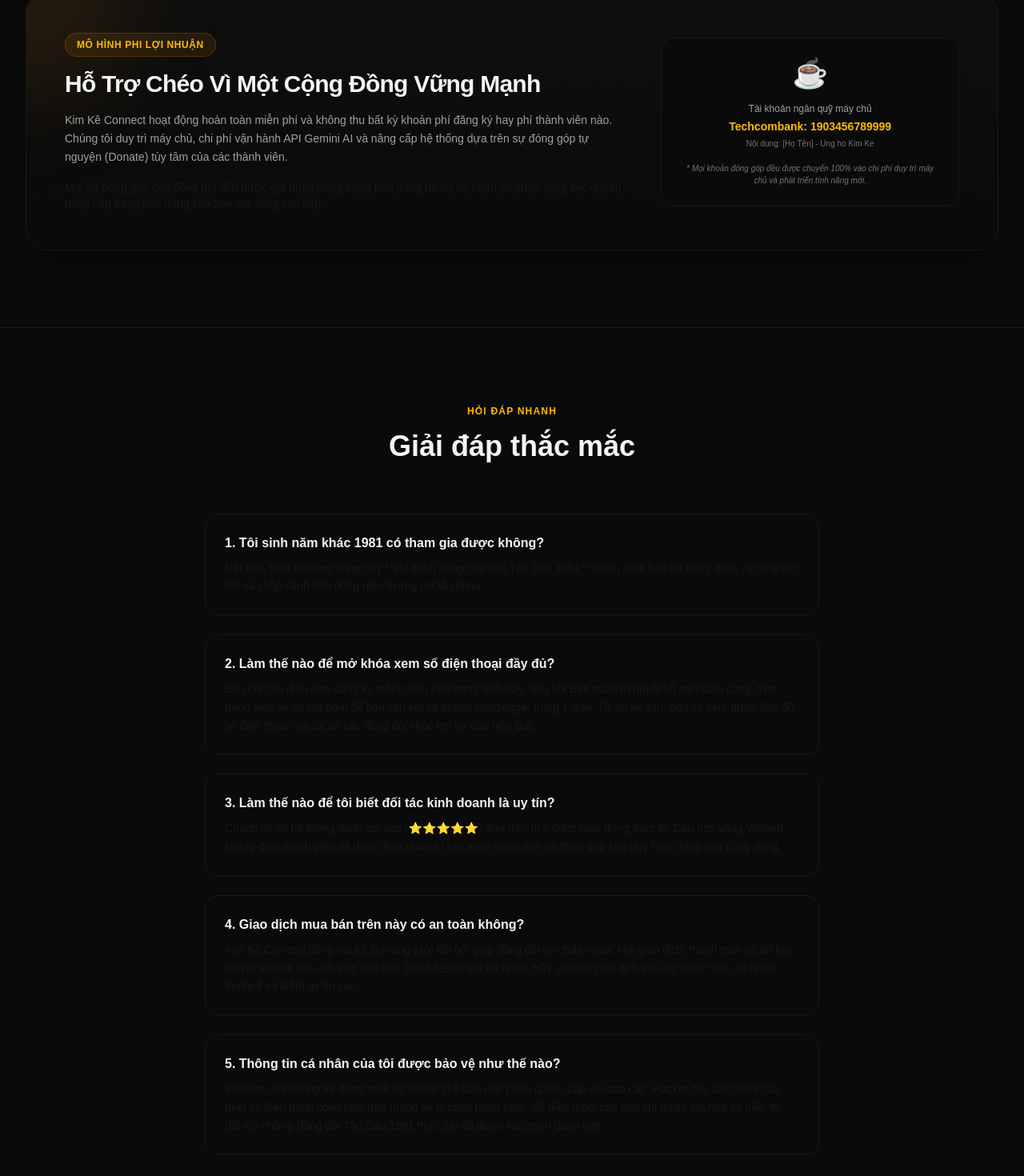
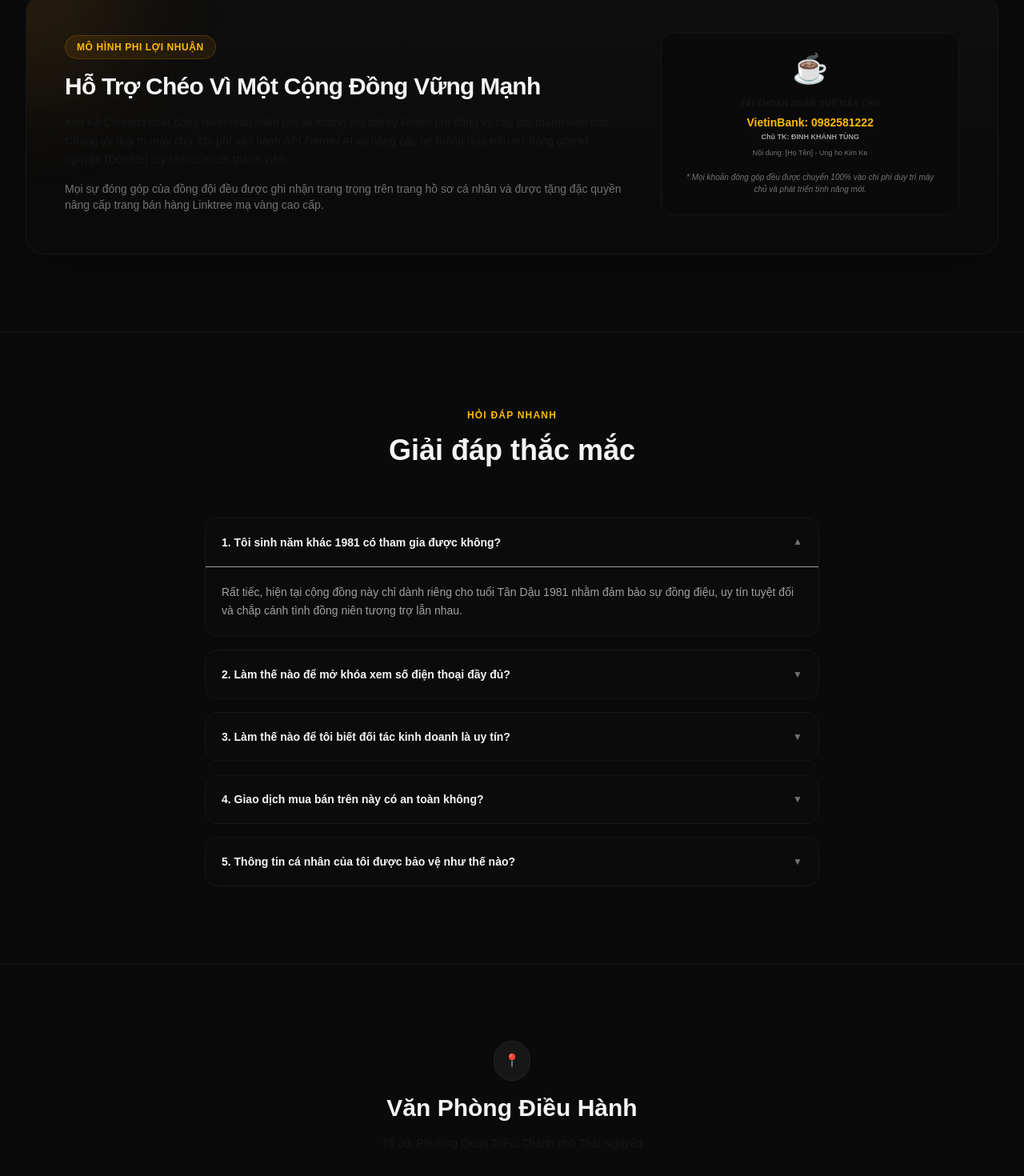
Before and after one commit to dinhkhanhtung/bottandau, a Next.js app: page / in a window 1280 px wide. Shown: the part 2080-3550 px from the top of the page at 80% size. Built offline with nearby package versions, Linux system fonts and the light colour scheme.

Commit message:
feat: update to real VietinBank bank account, integrate FaqSection client accordion, and update Facebook Group name in footer

```diff
--- a/src/app/api/webhook/route.ts
+++ b/src/app/api/webhook/route.ts
@@ -313,8 +313,8 @@ export async function POST(request: Request) {
                 responseText += `\n\n🔒 Bạn chưa đăng ký thành viên hoặc chưa liên kết tài khoản nên thông tin liên hệ bị ẩn bớt. Đăng ký gia nhập miễn phí tại: ${appUrl}/dang-ky để mở khóa xem thông tin đầy đủ.`;
               }
 
-              // Lời kêu gọi Donate tinh tế
-              responseText += `\n\n---\n🐓 Kim Kê Connect hoạt động phi lợi nhuận và miễn phí. Nếu kết nối này hữu ích, hãy cân nhắc ủng hộ (donate) một chút "trà nước" để cùng Ban quản trị duy trì máy chủ nhé!\n👉 TK Quỹ: 1903456789999 - Techcombank (Nội dung: [Họ Tên] - Ung ho Kim Ke)`;
+              // 🌟 Bổ sung lời kêu gọi Donate tinh tế (Đúng thời điểm)
+              responseText += `\n\n---\n🐓 Kim Kê Connect hoạt động phi lợi nhuận và miễn phí. Nếu kết nối này hữu ích, hãy cân nhắc ủng hộ (donate) một chút "trà nước" để cùng Ban quản trị duy trì máy chủ nhé!\n👉 TK Quỹ: 0982581222 - VietinBank (Chủ TK: Đinh Khánh Tùng - Nội dung: [Họ Tên] - Ung ho Kim Ke)`;
 
               await sendTextMessage(senderId, responseText);
             }
--- a/src/app/page.tsx
+++ b/src/app/page.tsx
@@ -1,4 +1,5 @@
 import PhoneMockup from '@/components/PhoneMockup';
+import FaqSection from '@/components/FaqSection';
 
 export const revalidate = 3600; // Cache trang chủ tĩnh trong 1 giờ
 
@@ -16,7 +17,7 @@ export default async function HomePage() {
       <section className="mx-auto max-w-7xl px-4 sm:px-6 lg:px-8 pt-10 pb-16 sm:pt-16 sm:pb-24">
         <div className="grid grid-cols-1 lg:grid-cols-12 gap-8 lg:gap-12 items-center">
 
-          {/* Cột trái: Tiêu đề & Nội dung thuyết phục (Đồng bộ bản cũ) */}
+          {/* Cột trái: Tiêu đề & Nội dung thuyết phục */}
           <div className="lg:col-span-7 text-left space-y-4 sm:space-y-6">
             <div className="inline-flex rounded-full bg-amber-500/10 px-4 py-2 text-xs font-extrabold text-amber-400 ring-1 ring-inset ring-amber-500/20 uppercase tracking-widest">
               🐓 Tân Dậu Việt - Chắp Cánh Tình Đồng niên
@@ -71,7 +72,7 @@ export default async function HomePage() {
               </div>
             </div>
 
-            {/* Render component PhoneMockup giả lập chat */}
+            {/* PhoneMockup */}
             <PhoneMockup />
           </div>
 
@@ -105,7 +106,7 @@ export default async function HomePage() {
       </section>
 
       {/* ========================================================
-          3. BENTO GRID FEATURES: TÍNH NĂNG ƯU VIỆT (Học tập bản cũ)
+          3. BENTO GRID FEATURES: TÍNH NĂNG ƯU VIỆT
          ======================================================== */}
       <section className="mx-auto max-w-7xl px-4 sm:px-6 lg:px-8 py-16 sm:py-24">
         <div className="text-center max-w-3xl mx-auto mb-16 space-y-4">
@@ -162,7 +163,7 @@ export default async function HomePage() {
       </section>
 
       {/* ========================================================
-          4. DONATE MISSION: SỨ MỆNH ĐỒNG HÀNH & DUY TRÌ (Học tập bản cũ)
+          4. DONATE MISSION: SỨ MỆNH ĐỒNG HÀNH & DUY TRÌ
          ======================================================== */}
       <section className="mx-auto max-w-7xl px-4 sm:px-6 lg:px-8 py-16 sm:py-24 border-t border-neutral-900">
         <div className="relative rounded-3xl border border-neutral-850 bg-gradient-to-b from-neutral-900/40 to-neutral-950/60 p-8 sm:p-12 overflow-hidden shadow-2xl">
@@ -176,20 +177,22 @@ export default async function HomePage() {
               <h2 className="text-2xl sm:text-3xl font-black text-neutral-100 tracking-tight">
                 Hỗ Trợ Chéo Vì Một Cộng Đồng Vững Mạnh
               </h2>
-              <p className="text-xs sm:text-sm text-neutral-400 leading-relaxed">
+              <p className="text-xs sm:text-sm text-neutral-450 leading-relaxed">
                 Kim Kê Connect hoạt động hoàn toàn miễn phí và không thu bất kỳ khoản phí đăng ký hay phí thành viên nào. Chúng tôi duy trì máy chủ, chi phí vận hành API Gemini AI và nâng cấp hệ thống dựa trên sự đóng góp tự nguyện (Donate) tùy tâm của các thành viên.
               </p>
-              <p className="text-xs sm:text-sm text-neutral-450">
+              <p className="text-xs sm:text-sm text-neutral-500">
                 Mọi sự đóng góp của đồng đội đều được ghi nhận trang trọng trên trang hồ sơ cá nhân và được tặng đặc quyền nâng cấp trang bán hàng Linktree mạ vàng cao cấp.
               </p>
             </div>
 
+            {/* STK được sửa thành STK VietinBank thật của anh Đinh Khánh Tùng */}
             <div className="lg:w-1/3 w-full bg-neutral-950 border border-neutral-850 p-6 rounded-2xl flex flex-col justify-center gap-4 text-center">
               <span className="text-4xl">☕</span>
               <div>
-                <p className="text-xs text-neutral-400 font-medium">Tài khoản ngân quỹ máy chủ</p>
-                <p className="text-sm font-black text-amber-400 mt-1">Techcombank: 1903456789999</p>
-                <p className="text-[10px] text-neutral-500 mt-1">Nội dung: [Họ Tên] - Ung ho Kim Ke</p>
+                <p className="text-[10px] text-neutral-450 font-bold uppercase tracking-wider">Tài khoản ngân quỹ máy chủ</p>
+                <p className="text-sm font-black text-amber-400 mt-1.5">VietinBank: 0982581222</p>
+                <p className="text-[9px] text-neutral-400 font-extrabold mt-0.5">Chủ TK: ĐINH KHÁNH TÙNG</p>
+                <p className="text-[9px] text-neutral-500 mt-1.5">Nội dung: [Họ Tên] - Ung ho Kim Ke</p>
               </div>
               <p className="text-[10px] text-neutral-500 italic">
                 * Mọi khoản đóng góp đều được chuyển 100% vào chi phí duy trì máy chủ và phát triển tính năng mới.
@@ -200,7 +203,7 @@ export default async function HomePage() {
       </section>
 
       {/* ========================================================
-          5. FAQ SECTION: CÂU HỎI THƯỜNG GẶP (Học tập bản cũ)
+          5. FAQ SECTION: CÂU HỎI THƯỜNG GẶP (Học tập bản cũ - FaqSection Accordion)
          ======================================================== */}
       <section className="mx-auto max-w-7xl px-4 sm:px-6 lg:px-8 py-16 sm:py-24 border-t border-neutral-900">
         <div className="text-center mb-16 space-y-4">
@@ -208,46 +211,12 @@ export default async function HomePage() {
           <p className="text-3xl font-black text-neutral-100 sm:text-4xl">Giải đáp thắc mắc</p>
         </div>
 
-        <div className="mx-auto max-w-3xl space-y-6">
-          <div className="rounded-2xl border border-neutral-850 bg-neutral-900/10 p-5 sm:p-6 space-y-2">
-            <h3 className="text-sm sm:text-base font-bold text-neutral-100">1. Tôi sinh năm khác 1981 có tham gia được không?</h3>
-            <p className="text-xs sm:text-sm text-neutral-450 leading-relaxed">
-              Rất tiếc, hiện tại cộng đồng này **chỉ dành riêng cho tuổi Tân Dậu 1981** nhằm đảm bảo sự đồng điệu, uy tín tuyệt đối và chắp cánh tình đồng niên tương trợ lẫn nhau.
-            </p>
-          </div>
-
-          <div className="rounded-2xl border border-neutral-850 bg-neutral-900/10 p-5 sm:p-6 space-y-2">
-            <h3 className="text-sm sm:text-base font-bold text-neutral-100">2. Làm thế nào để mở khóa xem số điện thoại đầy đủ?</h3>
-            <p className="text-xs sm:text-sm text-neutral-450 leading-relaxed">
-              Bạn chỉ cần điền đơn đăng ký thành viên trên trang web này. Sau khi Ban quản trị duyệt hồ sơ thành công, trên trang web sẽ có nút bấm để bạn liên kết tài khoản Messenger trong 1 giây. Từ đó về sau, bạn sẽ xem được đầy đủ số điện thoại của tất cả các đồng đội khác khi tra cứu trên Bot.
-            </p>
-          </div>
-
-          <div className="rounded-2xl border border-neutral-850 bg-neutral-900/10 p-5 sm:p-6 space-y-2">
-            <h3 className="text-sm sm:text-base font-bold text-neutral-100">3. Làm thế nào để tôi biết đối tác kinh doanh là uy tín?</h3>
-            <p className="text-xs sm:text-sm text-neutral-450 leading-relaxed">
-              Chúng tôi có hệ thống đánh giá sao (⭐⭐⭐⭐⭐) dựa trên tích điểm hoạt động thực tế. Dấu tích vàng Verified khẳng định thành viên đã được Ban quản trị xác minh danh tính và đóng góp cho quỹ hoạt động của cộng đồng.
-            </p>
-          </div>
-
-          <div className="rounded-2xl border border-neutral-850 bg-neutral-900/10 p-5 sm:p-6 space-y-2">
-            <h3 className="text-sm sm:text-base font-bold text-neutral-100">4. Giao dịch mua bán trên này có an toàn không?</h3>
-            <p className="text-xs sm:text-sm text-neutral-450 leading-relaxed">
-              Kim Kê Connect đóng vai trò là mạng lưới kết nối giúp đồng đội tìm thấy nhau. Mọi giao dịch, thanh toán sẽ do hai bên tự liên hệ trao đổi trực tiếp qua Zalo/Messenger cá nhân. Hãy ưu tiên giao dịch với các thành viên có nhãn Verified và điểm uy tín cao.
-            </p>
-          </div>
-
-          <div className="rounded-2xl border border-neutral-850 bg-neutral-900/10 p-5 sm:p-6 space-y-2">
-            <h3 className="text-sm sm:text-base font-bold text-neutral-100">5. Thông tin cá nhân của tôi được bảo vệ như thế nào?</h3>
-            <p className="text-xs sm:text-sm text-neutral-450 leading-relaxed">
-              Website của chúng tôi được thiết kế với cơ chế bảo mật phân quyền cấp cột cao cấp. Hacker hay các robot cào quét số điện thoại công khai trên mạng sẽ bị chặn hoàn toàn. Số điện thoại của bạn chỉ được mã hóa và hiển thị đối với những đồng đội Tân Dậu 1981 thực thụ đã được xác minh danh tính.
-            </p>
-          </div>
-        </div>
+        {/* FaqSection Client Accordion Component */}
+        <FaqSection />
       </section>
 
       {/* ========================================================
-          📍 SECTION OFFICE: VĂN PHÒNG ĐIỀU HÀNH (Học tập bản cũ)
+          📍 SECTION OFFICE: VĂN PHÒNG ĐIỀU HÀNH
          ======================================================== */}
       <section className="mx-auto max-w-7xl px-4 sm:px-6 lg:px-8 py-16 sm:py-24 border-t border-neutral-900 text-center">
         <div className="max-w-3xl mx-auto space-y-4 mb-12">
@@ -271,7 +240,7 @@ export default async function HomePage() {
       </section>
 
       {/* ========================================================
-          👣 FOOTER CHI TIẾT & UY TÍN (Học tập bản cũ)
+          👣 FOOTER CHI TIẾT & UY TÍN
          ======================================================== */}
       <footer className="border-t border-neutral-900 bg-neutral-950/60 py-16 text-xs text-neutral-400">
         <div className="mx-auto max-w-7xl px-4 sm:px-6 lg:px-8 grid grid-cols-1 md:grid-cols-3 gap-12 text-left">
@@ -310,8 +279,9 @@ export default async function HomePage() {
                 </a>
               </li>
               <li>
+                {/* 🌟 Đã sửa thành "Kết Nối Tân Dậu Toàn Cầu" theo đúng yêu cầu */}
                 • <a href="https://facebook.com" target="_blank" rel="noopener noreferrer" className="hover:text-amber-400 transition-colors">
-                  Facebook Group Cộng Đồng 1981
+                  Facebook Group Kết Nối Tân Dậu Toàn Cầu
                 </a>
               </li>
               <li>
--- /dev/null
+++ b/src/components/FaqSection.tsx
@@ -0,0 +1,71 @@
+"use client";
+
+import React, { useState } from 'react';
+
+interface FaqItem {
+  q: string;
+  a: string;
+}
+
+export default function FaqSection() {
+  const [openIndex, setOpenIndex] = useState<number | null>(0); // Mặc định mở sẵn câu 1 (index 0)
+
+  const faqs: FaqItem[] = [
+    {
+      q: "1. Tôi sinh năm khác 1981 có tham gia được không?",
+      a: "Rất tiếc, hiện tại cộng đồng này chỉ dành riêng cho tuổi Tân Dậu 1981 nhằm đảm bảo sự đồng điệu, uy tín tuyệt đối và chắp cánh tình đồng niên tương trợ lẫn nhau."
+    },
+    {
+      q: "2. Làm thế nào để mở khóa xem số điện thoại đầy đủ?",
+      a: "Bạn chỉ cần điền đơn đăng ký thành viên trên trang web này. Sau khi Ban quản trị duyệt hồ sơ thành công, trên trang web sẽ có nút bấm để bạn liên kết tài khoản Messenger trong 1 giây. Từ đó về sau, bạn sẽ xem được đầy đủ số điện thoại của tất cả các đồng đội khác khi tra cứu trên Bot."
+    },
+    {
+      q: "3. Làm thế nào để tôi biết đối tác kinh doanh là uy tín?",
+      a: "Chúng tôi có hệ thống đánh giá sao (⭐⭐⭐⭐⭐) dựa trên tích điểm hoạt động thực tế. Dấu tích vàng Verified khẳng định thành viên đã được Ban quản trị xác minh danh tính và đóng góp cho quỹ hoạt động của cộng đồng."
+    },
+    {
+      q: "4. Giao dịch mua bán trên này có an toàn không?",
+      a: "Kim Kê Connect đóng vai trò là mạng lưới kết nối giúp đồng đội tìm thấy nhau. Mọi giao dịch, thanh toán sẽ do hai bên tự liên hệ trao đổi trực tiếp qua Zalo/Messenger cá nhân. Hãy ưu tiên giao dịch với các thành viên có nhãn Verified và điểm uy tín cao."
+    },
+    {
+      q: "5. Thông tin cá nhân của tôi được bảo vệ như thế nào?",
+      a: "Website của chúng tôi được thiết kế với cơ chế bảo mật phân quyền cấp cột cao cấp. Hacker hay các robot cào quét số điện thoại công khai trên mạng sẽ bị chặn hoàn toàn. Số điện thoại của bạn chỉ được mã hóa và hiển thị đối với những đồng đội Tân Dậu 1981 thực thụ đã được xác minh danh tính."
+    }
+  ];
+
+  return (
+    <div className="mx-auto max-w-3xl space-y-4">
+      {faqs.map((faq, index) => {
+        const isOpen = openIndex === index;
+        return (
+          <div
+            key={index}
+            className="rounded-2xl border border-neutral-850 bg-neutral-900/10 overflow-hidden hover:border-amber-500/10 transition-colors shadow-sm"
+          >
+            {/* Nút bấm câu hỏi */}
+            <button
+              onClick={() => setOpenIndex(isOpen ? null : index)}
+              className="w-full flex justify-between items-center p-5 text-left bg-neutral-900/5 hover:bg-neutral-900/20 transition-colors"
+            >
+              <span className="font-bold text-xs sm:text-sm text-neutral-100 pr-4">{faq.q}</span>
+              <span className={`text-neutral-500 text-xs transition-transform duration-300 ${isOpen ? 'rotate-180' : ''}`}>
+                ▼
+              </span>
+            </button>
+
+            {/* Nội dung câu trả lời (Accordion Collapse) */}
+            <div
+              className={`transition-all duration-300 ease-in-out bg-neutral-950/20 overflow-hidden ${
+                isOpen ? 'max-h-48 opacity-100' : 'max-h-0 opacity-0'
+              }`}
+            >
+              <div className="p-5 text-xs sm:text-sm text-neutral-400 leading-relaxed border-t border-neutral-850">
+                {faq.a}
+              </div>
+            </div>
+          </div>
+        );
+      })}
+    </div>
+  );
+}
```
